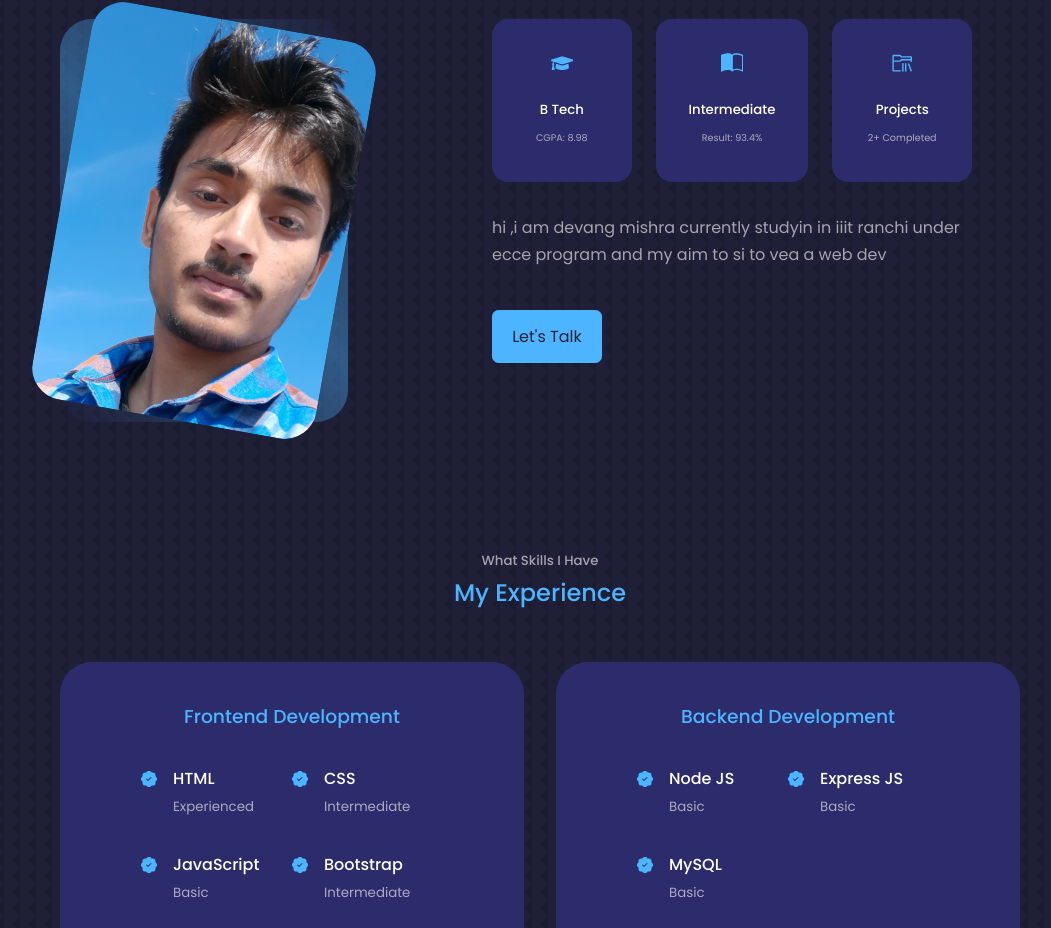
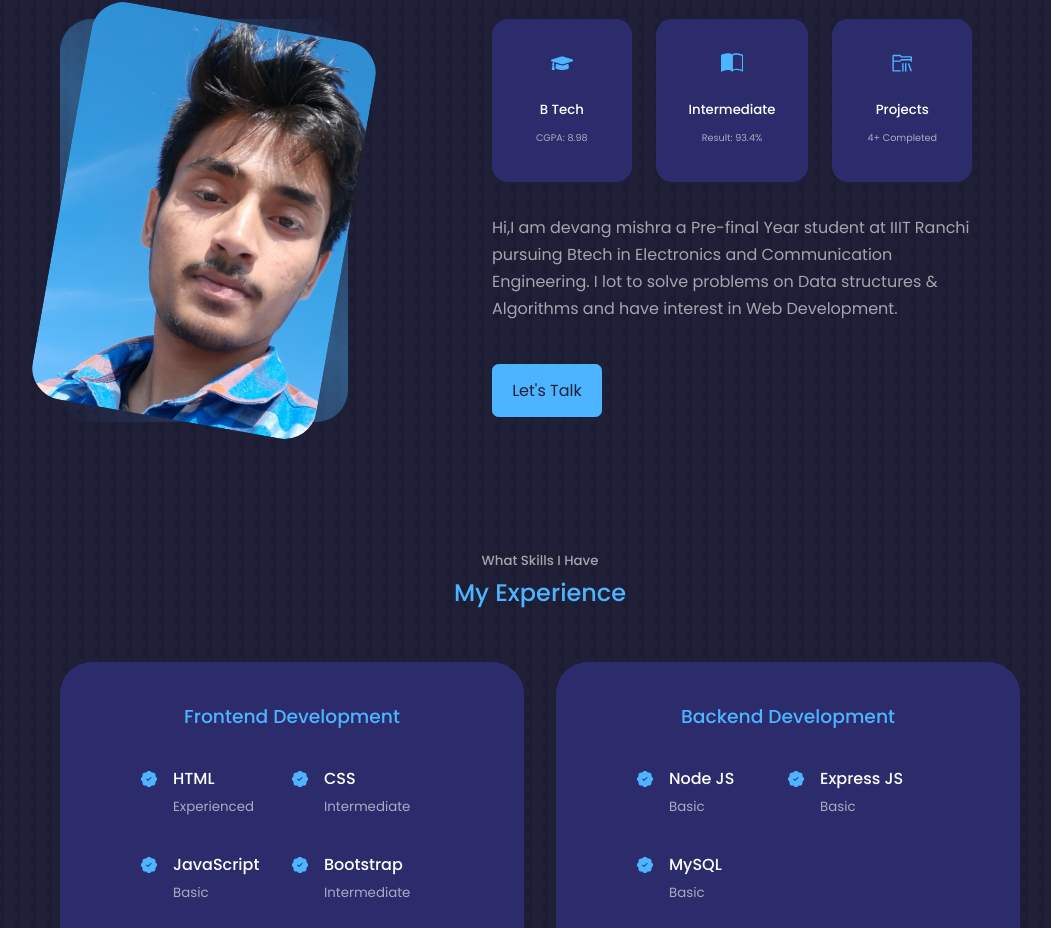
Before and after one commit to Devang-Mishra/React-portfolio, a React (Create React App) app: page / in a window 1280 px wide. Shown: the part 1260-2188 px from the top of the page, without its empty margins (100-1151 px from the left). Built offline with nearby package versions, Linux system fonts and the light colour scheme.

Commit message:
new edit

```diff
--- a/src/components/about/about.jsx
+++ b/src/components/about/about.jsx
@@ -35,12 +35,13 @@ const about = () => {
             <article className='about__card'>
             <VscFolderLibrary className='about__icon'/>
             <h5>Projects</h5>
-            <small>2+ Completed</small>
+            <small>4+ Completed</small>
            </article>
           </div>
 
           <p>
-          hi  ,i am devang mishra currently studyin in iiit ranchi under ecce program and my aim to si to vea a web dev
+          Hi,I am devang mishra a Pre-final Year student at IIIT Ranchi pursuing Btech in Electronics and Communication Engineering.
+          I lot to solve problems on Data structures & Algorithms and have interest in Web Development.
           </p>
 
           <a href='#contact' className='btn btn-primary'>Let's Talk</a>
```
